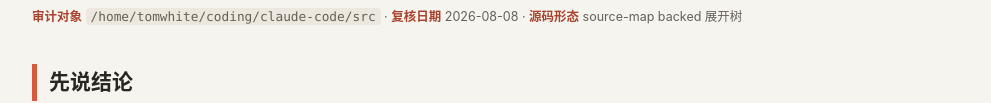
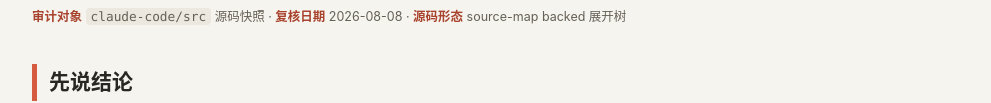
Before and after one commit to TomWhite-tgz/literatureHub, a plain HTML site: page site/可以比较的系统/ClaudeCode/index.html in a window 1280 px wide. Shown: the part 232-335 px from the top of the page, without its empty margins (144-1135 px from the left). Drawn offline with Linux system fonts and the light colour scheme.

Commit message:
fix: Remove local file path

```diff
--- a/site/可以比较的系统/ClaudeCode/index.html
+++ b/site/可以比较的系统/ClaudeCode/index.html
@@ -1,7 +1,7 @@
 <!doctype html><html lang="zh-CN"><head><meta name="robots" content="noindex,nofollow,noarchive"><meta charset="utf-8"><meta name="viewport" content="width=device-width,initial-scale=1"><title>Claude Code 源码深读 · 总览</title><link rel="stylesheet" href="style.css"></head><body><div class="wrap">
 <a class="back" href="../../index.html">← 返回总览</a>
 <nav class="nav"><a class="cur" href="index.html">总览</a><a href="01_loop.html">① Agent loop</a><a href="02_tools.html">② 工具与权限</a><a href="03_context.html">③ 上下文</a><a href="04_agents.html">④ 子 Agent</a><a href="05_sessions.html">⑤ 会话与前端</a><a href="06_compare.html">⑥ 比较与借鉴</a></nav>
-<header><h1>Claude Code · TypeScript 源码深读</h1><p class="sub">从模型流到工具执行、权限竞态、上下文压缩、可恢复子 agent 与多种前端适配，追踪一条真实 coding-agent 主链。</p><div class="meta"><b>审计对象</b> <code>/home/tomwhite/coding/claude-code/src</code> · <b>复核日期</b> 2026-08-08 · <b>源码形态</b> source-map backed 展开树</div></header>
+<header><h1>Claude Code · TypeScript 源码深读</h1><p class="sub">从模型流到工具执行、权限竞态、上下文压缩、可恢复子 agent 与多种前端适配，追踪一条真实 coding-agent 主链。</p><div class="meta"><b>审计对象</b> <code>claude-code/src</code> 源码快照 · <b>复核日期</b> 2026-08-08 · <b>源码形态</b> source-map backed 展开树</div></header>
 
 <h2>先说结论</h2>
 <p class="lead">这份实现最鲜明的特征不是“会调用 Bash”，而是把 coding agent 当作一个<b>持续流动、随时可恢复的并发会话</b>：模型流到一半即可启动安全工具；每次 tool use 必须闭合成 result；权限由多种自动与人工来源竞态裁决；上下文不只做一次摘要，而是逐层减重；后台 agent 拥有独立 transcript、cwd 与生命周期。</p>
```
Also changed, not shown: site/Literature项目或者系统/深度研究系统/OpenResearcher/OpenResearcher_工作原理与复现审计.html (+1 -1 lines), site/可以比较的系统/Codex/06_compare.html (+1 -1 lines).
